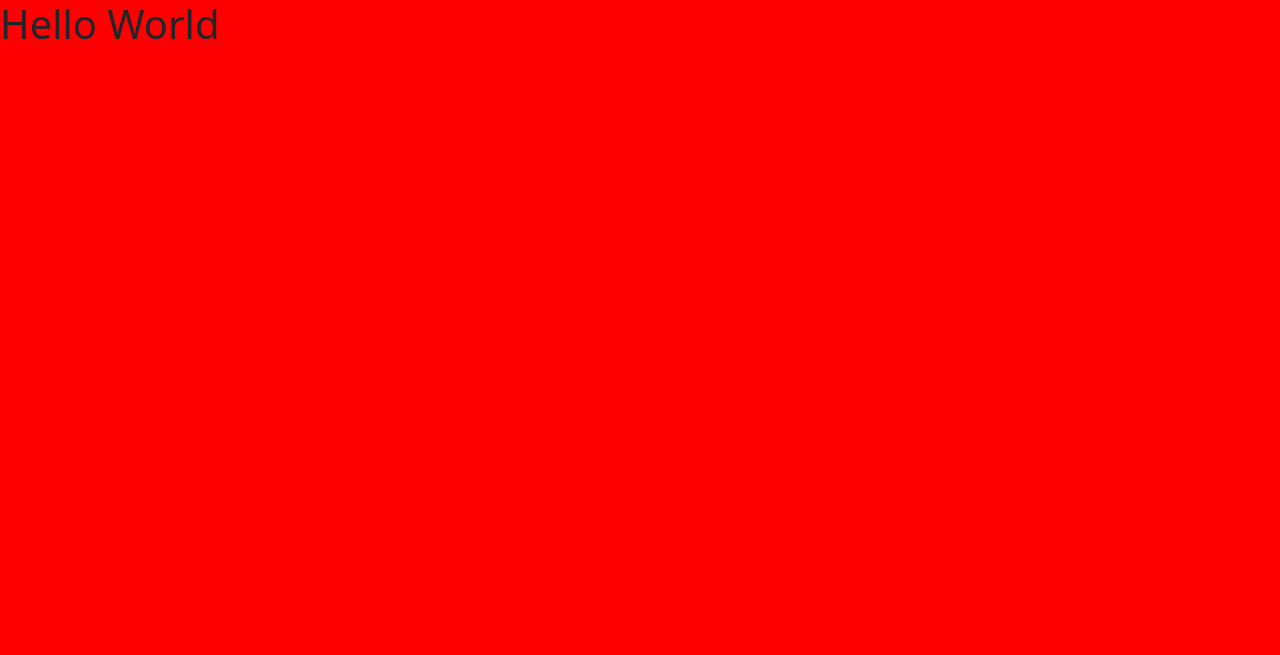
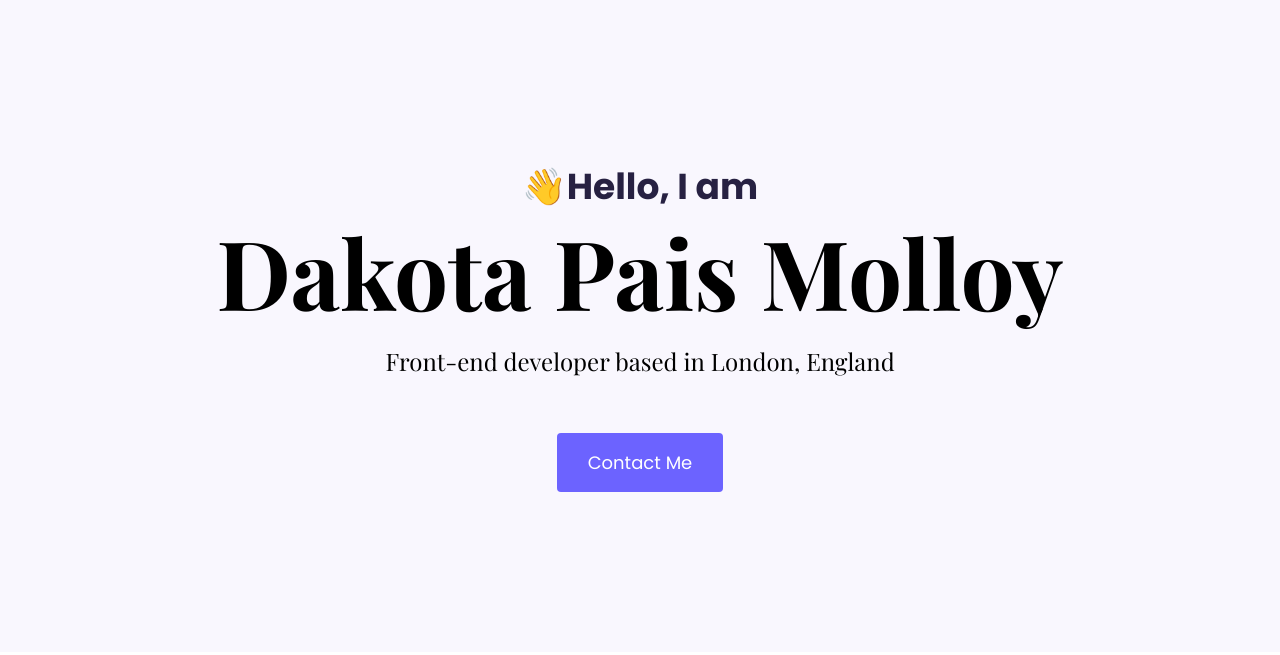
Before and after one commit to dc3MLL99/portfolio, a plain HTML site: page index.html in a window 1280 px wide. Drawn offline with nearby package versions, Linux system fonts and the light colour scheme; a web font is replaced by a local one.

Commit message:
Made start of hero page

```diff
--- a/index.html
+++ b/index.html
@@ -30,6 +30,13 @@
     <title>Document</title>
   </head>
   <body>
-    <h1>Hello World</h1>
+    <div class="hero">
+      <p>👋Hello, I am</p>
+      <h1>Dakota Pais Molloy</h1>
+      <h2 class="mb-5">Front-end developer based in London, England</h2>
+      <div>
+        <a href="#" class="btn btn-branding">Contact Me</a>
+      </div>
+    </div>
   </body>
 </html>
--- a/styles/portfolio.css
+++ b/styles/portfolio.css
@@ -1,3 +1,54 @@
+:root {
+  --branding-color: #6c63ff;
+  --secondary-color: #f9f7fe;
+  --heading-font-family: "Playfair Display", serif;
+  --default-font-family: "Poppins", sans-serif;
+}
 body {
-  background: red;
+  font-family: var(--default-font-family);
 }
+h1,
+h2,
+h3,
+h4,
+h5,
+h6 {
+  color: black;
+  font-family: var(--heading-font-family);
+  font-weight: bold;
+}
+h1 {
+  font-size: 96px;
+}
+
+p {
+  font-weight: normal;
+}
+
+.hero {
+  background: var(--secondary-color);
+  text-align: center;
+  padding: 160px 20px;
+}
+
+.hero p {
+  font-size: 36px;
+  font-weight: bold;
+  margin: 0;
+  color: #272142;
+}
+
+.hero h2 {
+  font-family: var(--heading-font-family);
+  font-weight: normal;
+  line-height: 2;
+  font-size: 24px;
+}
+.btn-branding {
+  background: var(--branding-color);
+  border-radius: 4px;
+  color: white;
+  font-size: 18px;
+  line-height: 27px;
+  padding: 15px 30px;
+}
```
